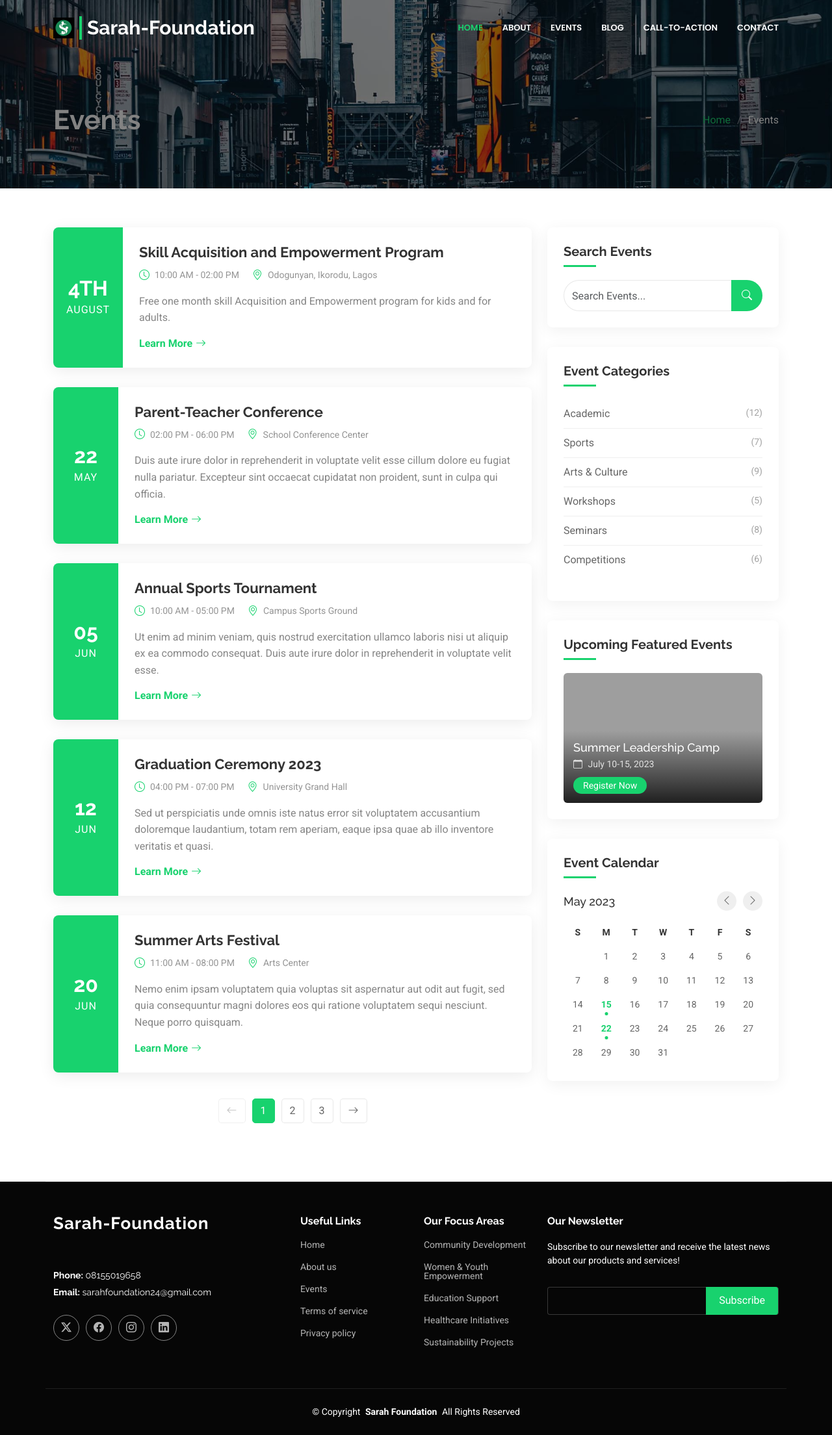
After one commit to Andre-Ovien/sarah-foundation, a Django app: template templates/event.html in a window 1280 px wide. The commit adds this page. Shown: the whole page at 65% size. Run offline with Django 5.2, Linux system fonts and the light colour scheme; the template is opened without the code that fills it, so the values that code supplies are empty; some libraries are stand-ins or nearby versions; grey boxes are pictures that could not be loaded.

Commit message:
updates to templates

```diff
--- a/templates/base.html
+++ b/templates/base.html
@@ -36,19 +36,19 @@
   <header id="header" class="header d-flex align-items-center fixed-top">
     <div class="container-fluid container-xl position-relative d-flex align-items-center justify-content-between">
 
-      <a href="index.html" class="logo d-flex align-items-center">
+      <a href="{% url 'home' %}" class="logo d-flex align-items-center">
         <img src="{% static 'img/s-logo.jpg' %}" alt="">
         <h1 class="sitename">Sarah-Foundation</h1>
       </a>
 
       <nav id="navmenu" class="navmenu">
         <ul>
-          <li><a href="#hero" class="active">Home</a></li>
-          <li><a href="#about">About</a></li>
-          <li><a href="#services">Events</a></li>
+          <li><a href="{% url 'home' %}" class="active">Home</a></li>
+          <li><a href="{% url 'about' %}">About</a></li>
+          <li><a href="{% url 'event' %}">Events</a></li>
           <li><a href="{% url 'blog' %}">Blog</a></li>
           <li><a href="blog.html">Call-To-Action</a></li>
-          <li><a href="#contact">Contact</a></li>
+          <li><a href="{% url 'contact' %}">Contact</a></li>
         </ul>
         <i class="mobile-nav-toggle d-xl-none bi bi-list"></i>
       </nav>
--- a/templates/blog.html
+++ b/templates/blog.html
@@ -68,7 +68,7 @@ document.addEventListener("DOMContentLoaded", function () {
               </div>
 
               <div class="read-more mt-auto align-self-end">
-                <a href="/blog/blog-detail/${post.id}/">Read More</a>
+                <a href="/blog/posts-detail/${post.id}/">Read More</a>
               </div>
 
             </article>
--- /dev/null
+++ b/templates/event.html
@@ -0,0 +1,248 @@
+{% extends 'base.html' %}
+
+{% block body %}
+{% load static %}
+
+<!-- Page Title -->
+    <div class="page-title dark-background" data-aos="fade"
+     style="background-image: url('{% static "img/page-title-bg.jpg" %}');">
+      <div class="container d-lg-flex justify-content-between align-items-center">
+        <h1 class="mb-2 mb-lg-0">Events</h1>
+        <nav class="breadcrumbs">
+          <ol>
+            <li><a href="index.html">Home</a></li>
+            <li class="current">Events</li>
+          </ol>
+        </nav>
+      </div>
+    </div><!-- End Page Title -->
+
+    <!-- Events Extended Section -->
+    <section id="events-extended" class="events-extended section">
+
+      <div class="container" data-aos="fade-up" data-aos-delay="100">
+
+        <div class="row">
+          <div class="col-lg-8">
+            <!-- Events List -->
+            <div class="events-list">
+              <!-- Event Item 1 -->
+              <div class="event-item" data-aos="fade-up">
+                <div class="event-date">
+                  <span class="day">4TH</span>
+                  <span class="month">August</span>
+                </div>
+                <div class="event-content">
+                  <h3 class="event-title">Skill Acquisition and Empowerment Program</h3>
+                  <div class="event-meta">
+                    <span><i class="bi bi-clock"></i> 10:00 AM - 02:00 PM</span>
+                    <span><i class="bi bi-geo-alt"></i> Odogunyan, Ikorodu, Lagos</span>
+                  </div>
+                  <p class="event-description">Free one month skill Acquisition and Empowerment program for kids and for adults.</p>
+                  <a href="#" class="btn-event-details">Learn More <i class="bi bi-arrow-right"></i></a>
+                </div>
+              </div><!-- End Event Item -->
+
+              <!-- Event Item 2 -->
+              <div class="event-item" data-aos="fade-up" data-aos-delay="100">
+                <div class="event-date">
+                  <span class="day">22</span>
+                  <span class="month">May</span>
+                </div>
+                <div class="event-content">
+                  <h3 class="event-title">Parent-Teacher Conference</h3>
+                  <div class="event-meta">
+                    <span><i class="bi bi-clock"></i> 02:00 PM - 06:00 PM</span>
+                    <span><i class="bi bi-geo-alt"></i> School Conference Center</span>
+                  </div>
+                  <p class="event-description">Duis aute irure dolor in reprehenderit in voluptate velit esse cillum dolore eu fugiat nulla pariatur. Excepteur sint occaecat cupidatat non proident, sunt in culpa qui officia.</p>
+                  <a href="#" class="btn-event-details">Learn More <i class="bi bi-arrow-right"></i></a>
+                </div>
+              </div><!-- End Event Item -->
+
+              <!-- Event Item 3 -->
+              <div class="event-item" data-aos="fade-up" data-aos-delay="200">
+                <div class="event-date">
+                  <span class="day">05</span>
+                  <span class="month">Jun</span>
+                </div>
+                <div class="event-content">
+                  <h3 class="event-title">Annual Sports Tournament</h3>
+                  <div class="event-meta">
+                    <span><i class="bi bi-clock"></i> 10:00 AM - 05:00 PM</span>
+                    <span><i class="bi bi-geo-alt"></i> Campus Sports Ground</span>
+                  </div>
+                  <p class="event-description">Ut enim ad minim veniam, quis nostrud exercitation ullamco laboris nisi ut aliquip ex ea commodo consequat. Duis aute irure dolor in reprehenderit in voluptate velit esse.</p>
+                  <a href="#" class="btn-event-details">Learn More <i class="bi bi-arrow-right"></i></a>
+                </div>
+              </div><!-- End Event Item -->
+
+              <!-- Event Item 4 -->
+              <div class="event-item" data-aos="fade-up" data-aos-delay="300">
+                <div class="event-date">
+                  <span class="day">12</span>
+                  <span class="month">Jun</span>
+                </div>
+                <div class="event-content">
+                  <h3 class="event-title">Graduation Ceremony 2023</h3>
+                  <div class="event-meta">
+                    <span><i class="bi bi-clock"></i> 04:00 PM - 07:00 PM</span>
+                    <span><i class="bi bi-geo-alt"></i> University Grand Hall</span>
+                  </div>
+                  <p class="event-description">Sed ut perspiciatis unde omnis iste natus error sit voluptatem accusantium doloremque laudantium, totam rem aperiam, eaque ipsa quae ab illo inventore veritatis et quasi.</p>
+                  <a href="#" class="btn-event-details">Learn More <i class="bi bi-arrow-right"></i></a>
+                </div>
+              </div><!-- End Event Item -->
+
+              <!-- Event Item 5 -->
+              <div class="event-item" data-aos="fade-up" data-aos-delay="400">
+                <div class="event-date">
+                  <span class="day">20</span>
+                  <span class="month">Jun</span>
+                </div>
+                <div class="event-content">
+                  <h3 class="event-title">Summer Arts Festival</h3>
+                  <div class="event-meta">
+                    <span><i class="bi bi-clock"></i> 11:00 AM - 08:00 PM</span>
+                    <span><i class="bi bi-geo-alt"></i> Arts Center</span>
+                  </div>
+                  <p class="event-description">Nemo enim ipsam voluptatem quia voluptas sit aspernatur aut odit aut fugit, sed quia consequuntur magni dolores eos qui ratione voluptatem sequi nesciunt. Neque porro quisquam.</p>
+                  <a href="#" class="btn-event-details">Learn More <i class="bi bi-arrow-right"></i></a>
+                </div>
+              </div><!-- End Event Item -->
+
+              <!-- Pagination -->
+              <div class="events-pagination" data-aos="fade-up" data-aos-delay="100">
+                <ul class="pagination justify-content-center">
+                  <li class="page-item disabled"><a class="page-link" href="#"><i class="bi bi-arrow-left"></i></a></li>
+                  <li class="page-item active"><a class="page-link" href="#">1</a></li>
+                  <li class="page-item"><a class="page-link" href="#">2</a></li>
+                  <li class="page-item"><a class="page-link" href="#">3</a></li>
+                  <li class="page-item"><a class="page-link" href="#"><i class="bi bi-arrow-right"></i></a></li>
+                </ul>
+              </div>
+            </div><!-- End Events List -->
+          </div>
+
+          <div class="col-lg-4">
+            <!-- Sidebar -->
+            <div class="events-sidebar">
+              <!-- Search Form -->
+              <div class="sidebar-item search-form" data-aos="fade-up">
+                <h4>Search Events</h4>
+                <form action="">
+                  <div class="input-group">
+                    <input type="text" class="form-control" placeholder="Search Events...">
+                    <button class="btn" type="submit"><i class="bi bi-search"></i></button>
+                  </div>
+                </form>
+              </div><!-- End Search Form -->
+
+              <!-- Categories -->
+              <div class="sidebar-item categories" data-aos="fade-up" data-aos-delay="100">
+                <h4>Event Categories</h4>
+                <ul class="list-unstyled">
+                  <li><a href="#">Academic <span>(12)</span></a></li>
+                  <li><a href="#">Sports <span>(7)</span></a></li>
+                  <li><a href="#">Arts &amp; Culture <span>(9)</span></a></li>
+                  <li><a href="#">Workshops <span>(5)</span></a></li>
+                  <li><a href="#">Seminars <span>(8)</span></a></li>
+                  <li><a href="#">Competitions <span>(6)</span></a></li>
+                </ul>
+              </div><!-- End Categories -->
+
+              <!-- Upcoming Events -->
+              <div class="sidebar-item upcoming-events" data-aos="fade-up" data-aos-delay="200">
+                <h4>Upcoming Featured Events</h4>
+                <div class="featured-event">
+                  <img src="assets/img/education/events-5.webp" alt="Event" class="img-fluid">
+                  <div class="featured-event-details">
+                    <h5>Summer Leadership Camp</h5>
+                    <span class="event-date"><i class="bi bi-calendar"></i> July 10-15, 2023</span>
+                    <a href="#" class="btn-sm btn-register">Register Now</a>
+                  </div>
+                </div>
+              </div><!-- End Upcoming Events -->
+
+              <!-- Event Calendar -->
+              <div class="sidebar-item event-calendar" data-aos="fade-up" data-aos-delay="300">
+                <h4>Event Calendar</h4>
+                <div class="calendar-widget">
+                  <div class="calendar-header">
+                    <h5>May 2023</h5>
+                    <div class="calendar-nav">
+                      <a href="#" class="prev-month"><i class="bi bi-chevron-left"></i></a>
+                      <a href="#" class="next-month"><i class="bi bi-chevron-right"></i></a>
+                    </div>
+                  </div>
+                  <table class="calendar-table">
+                    <thead>
+                      <tr>
+                        <th>S</th>
+                        <th>M</th>
+                        <th>T</th>
+                        <th>W</th>
+                        <th>T</th>
+                        <th>F</th>
+                        <th>S</th>
+                      </tr>
+                    </thead>
+                    <tbody>
+                      <tr>
+                        <td></td>
+                        <td>1</td>
+                        <td>2</td>
+                        <td>3</td>
+                        <td>4</td>
+                        <td>5</td>
+                        <td>6</td>
+                      </tr>
+                      <tr>
+                        <td>7</td>
+                        <td>8</td>
+                        <td>9</td>
+                        <td>10</td>
+                        <td>11</td>
+                        <td>12</td>
+                        <td>13</td>
+                      </tr>
+                      <tr>
+                        <td>14</td>
+                        <td class="has-event">15</td>
+                        <td>16</td>
+                        <td>17</td>
+                        <td>18</td>
+                        <td>19</td>
+                        <td>20</td>
+                      </tr>
+                      <tr>
+                        <td>21</td>
+                        <td class="has-event">22</td>
+                        <td>23</td>
+                        <td>24</td>
+                        <td>25</td>
+                        <td>26</td>
+                        <td>27</td>
+                      </tr>
+                      <tr>
+                        <td>28</td>
+                        <td>29</td>
+                        <td>30</td>
+                        <td>31</td>
+                        <td></td>
+                        <td></td>
+                        <td></td>
+                      </tr>
+                    </tbody>
+                  </table>
+                </div>
+              </div><!-- End Event Calendar -->
+            </div><!-- End Sidebar -->
+          </div>
+        </div>
+
+      </div>
+
+    </section><!-- /Events Extended Section -->
+
+{% endblock %}
```
Also changed, not shown: templates/about.html (added, +73 -0 lines), templates/blog_detail.html (added, +73 -0 lines), templates/contact.html (added, +162 -0 lines), templates/index.html (+14 -14 lines).
